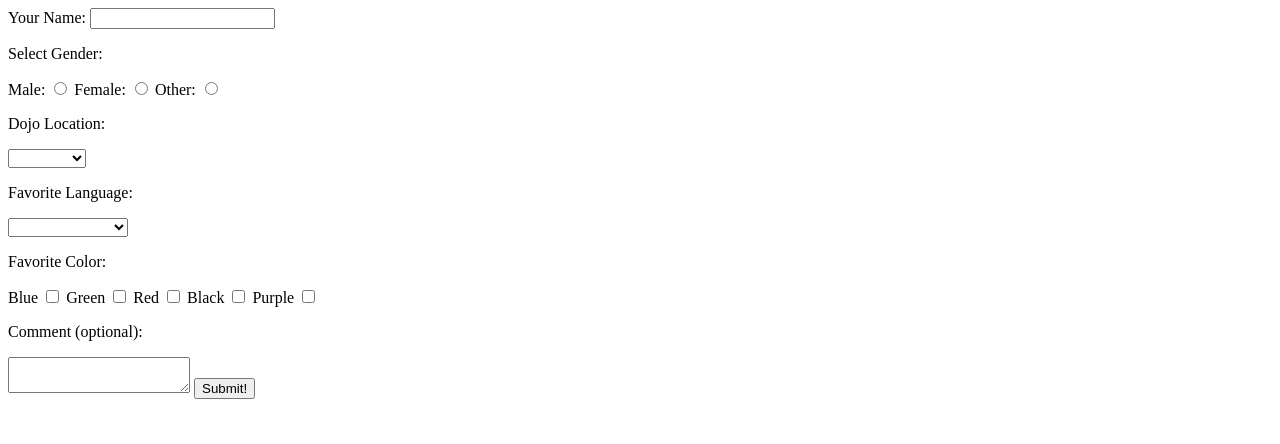
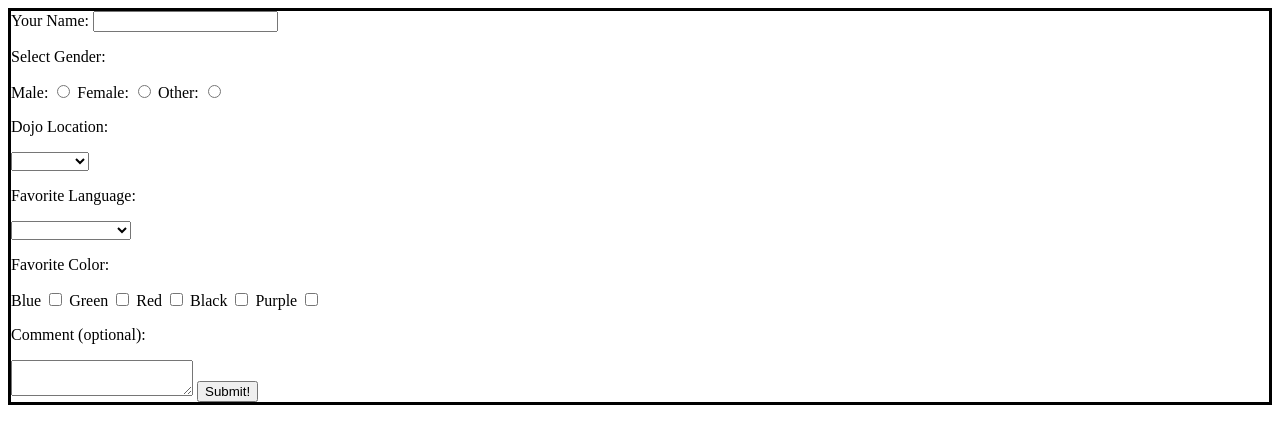
Before and after one commit to JenniferFulton/django_practice, a Django app: page / in a window 1280 px wide. Shown: the top 444 px of the page. Run offline with Django 3.2, Linux system fonts and the light colour scheme.

Commit message:
static files linked to index.html and style.css updated

```diff
--- a/forms_practice/dojo_survey/static/css/style.css
+++ b/forms_practice/dojo_survey/static/css/style.css
@@ -0,0 +1,4 @@
+form{
+    border: solid;
+    border:
+}
--- a/forms_practice/dojo_survey/templates/index.html
+++ b/forms_practice/dojo_survey/templates/index.html
@@ -4,7 +4,9 @@
     <meta charset="UTF-8">
     <meta http-equiv="X-UA-Compatible" content="IE=edge">
     <meta name="Dojo Survey Index" content="Dojo Survey Form">
-    <title>Document</title>
+    <title>Dojo Survey</title>
+    {% load static %}
+    <link rel="stylesheet" href="{% static 'css/style.css' %}">
 </head>
 <body>
     <form>
```
